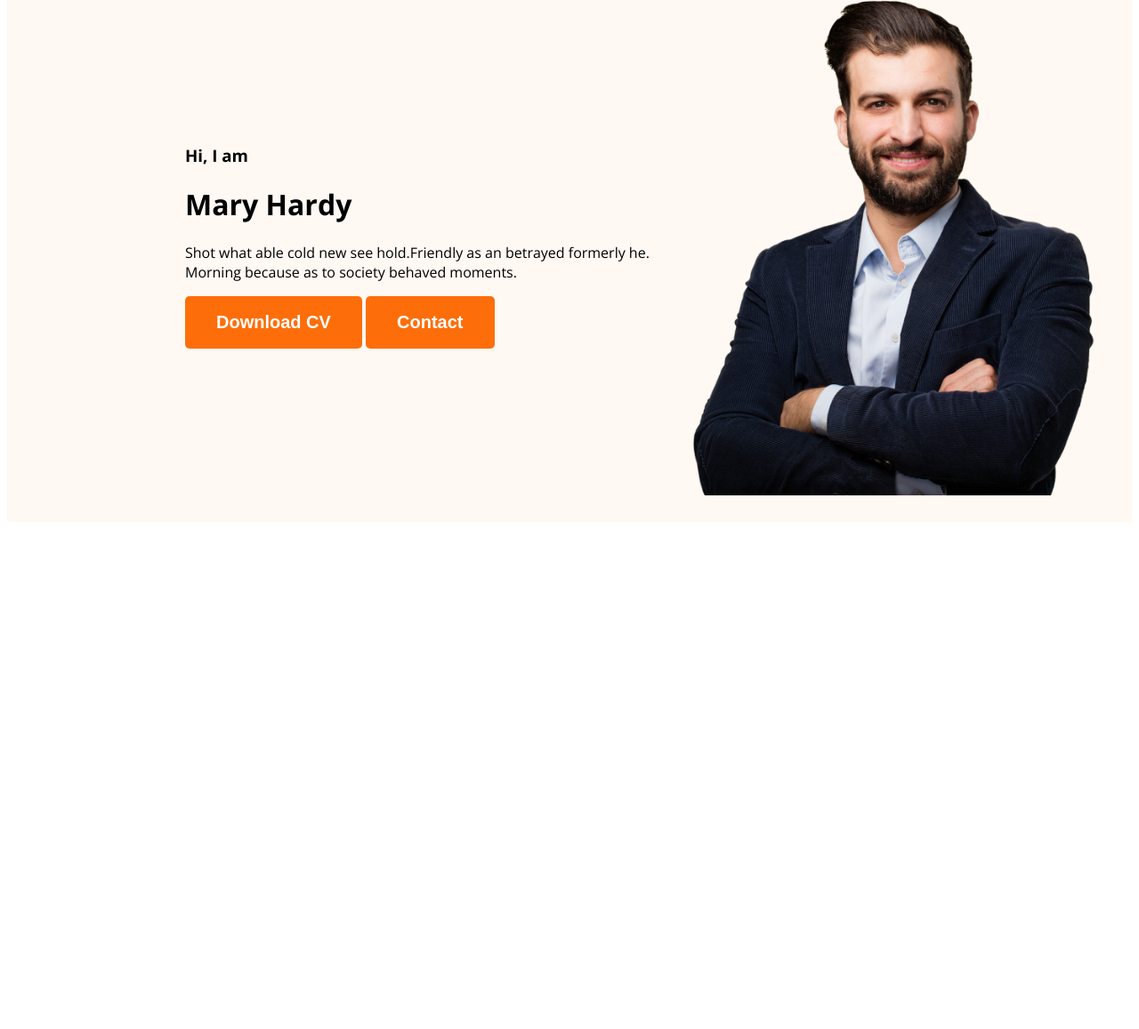
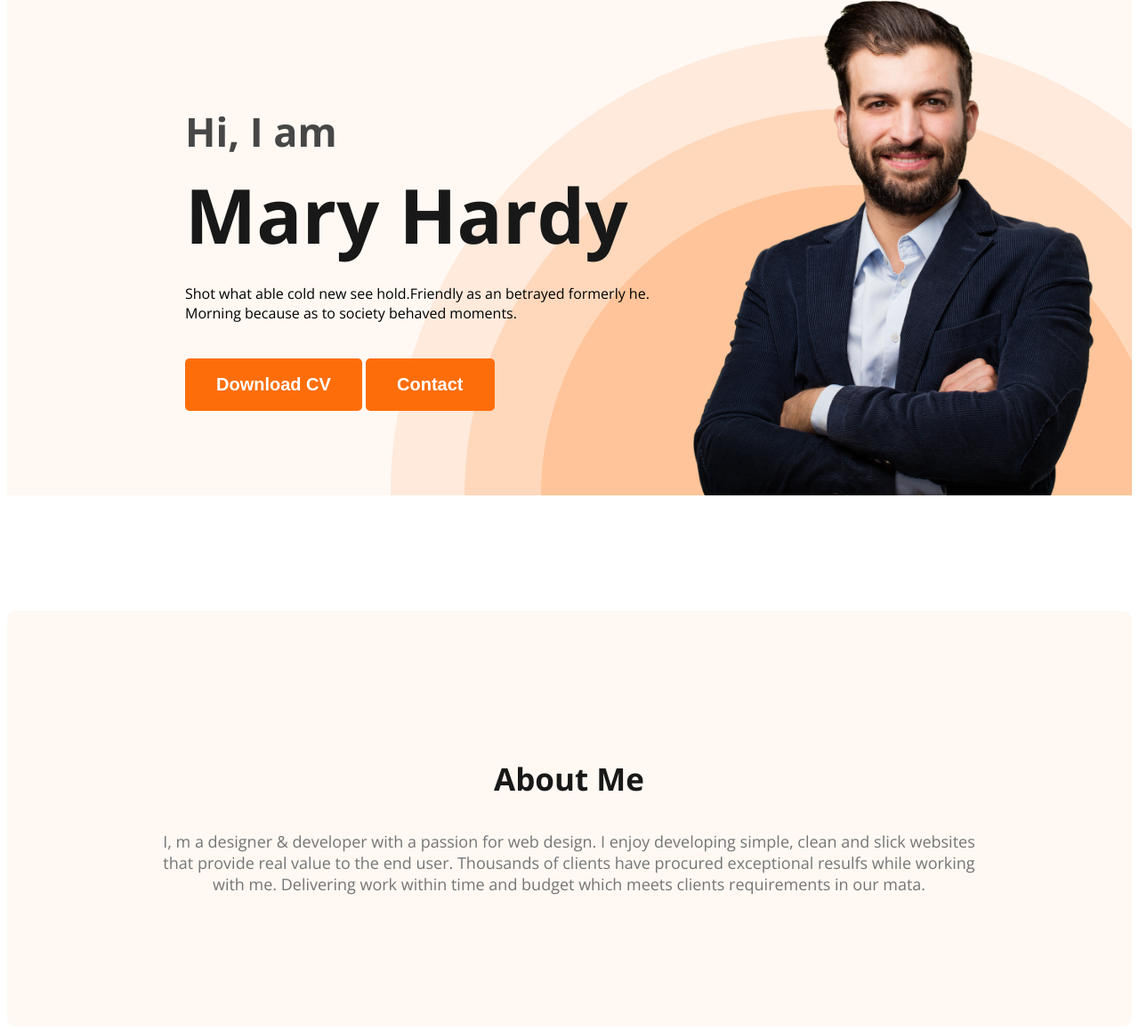
Before and after one commit to RakibulIslam101/web-developer-portfolio, a plain HTML site: page index.html in a window 1280 px wide. Shown: the part 231-1388 px from the top of the page at 89% size. Before the commit the page ends 826 px from the top, so only its background shows below. Drawn offline with nearby package versions, Linux system fonts and the light colour scheme.

Commit message:
about section created

```diff
--- a/index.html
+++ b/index.html
@@ -20,7 +20,7 @@
             </ul>
            </nav>
            <div class="banner">
-            <div>
+            <div class="banner-content">
                 <h3 class="banner-greeting">Hi, I  am</h3>
                 <h1 class="banner-title">Mary Hardy</h1>
                 <p class="banner-description">Shot what able cold new see hold.Friendly as an betrayed formerly he. Morning because as to society behaved moments.</p>
@@ -31,7 +31,10 @@
            </div>
     </header>
     <main>
-
+        <section class="about">
+            <h3 class="section-title">About Me</h3>
+            <p class="section-description">I, m a designer & developer with a passion for web design. I enjoy developing simple, clean and slick websites that provide real value to the end user. Thousands of clients have procured exceptional resulfs while working with me. Delivering work within time and budget which meets clients requirements in our mata.</p>
+        </section>
     </main>
     <footer>
 
--- a/styles/portfolio.css
+++ b/styles/portfolio.css
@@ -11,6 +11,19 @@ body {
     font-size: 20px;
     font-weight: 700;
     padding: 18px 35px;
+}
+
+.section-title {
+    color: #181818;
+    text-align: center;
+    font-size: 35px;
+    font-weight: 700;
+}
+
+.section-description {
+    color:  #757575;
+    text-align: center;
+    font-size: 18px;
 }
 
 /* nav related styles */
@@ -49,14 +62,52 @@ nav a {
 /* Header related styles */
 .header {
     background-color: #FFF8F3;
+    background-image: url(../images/header_bg.png);
+    background-repeat: no-repeat;
+    background-position: bottom right;
 }
 
 .banner {
-    padding: 50px 35px 30px 200px;
+    padding: 50px 35px 0px 200px;
     display: flex;
     align-items: center;
+    justify-content: space-between;
 }
 
 .banner .profile-pic {
     width: 500px;
 }
+
+.banner-greeting {
+    color: #474747;
+    font-size: 45px;
+    font-weight: 600;
+    margin-bottom: 0;
+}
+
+.banner-title {
+    color: #181818;
+    font-size: 85px;
+    font-style: normal;
+    font-weight: 700;
+    margin-top: 5px;
+    margin-bottom: 20px;
+}
+
+.banner-description {
+    margin-bottom: 40px;
+}
+
+.banner-content {
+    max-width: 585px;
+}
+
+/* main related styles */
+
+/* about related styles */
+.about {
+    padding: 130px 157px 130px 156px;
+    border-radius: 10px;
+    background: #FFF8F3;
+    margin: 130px 0;
+}
```
